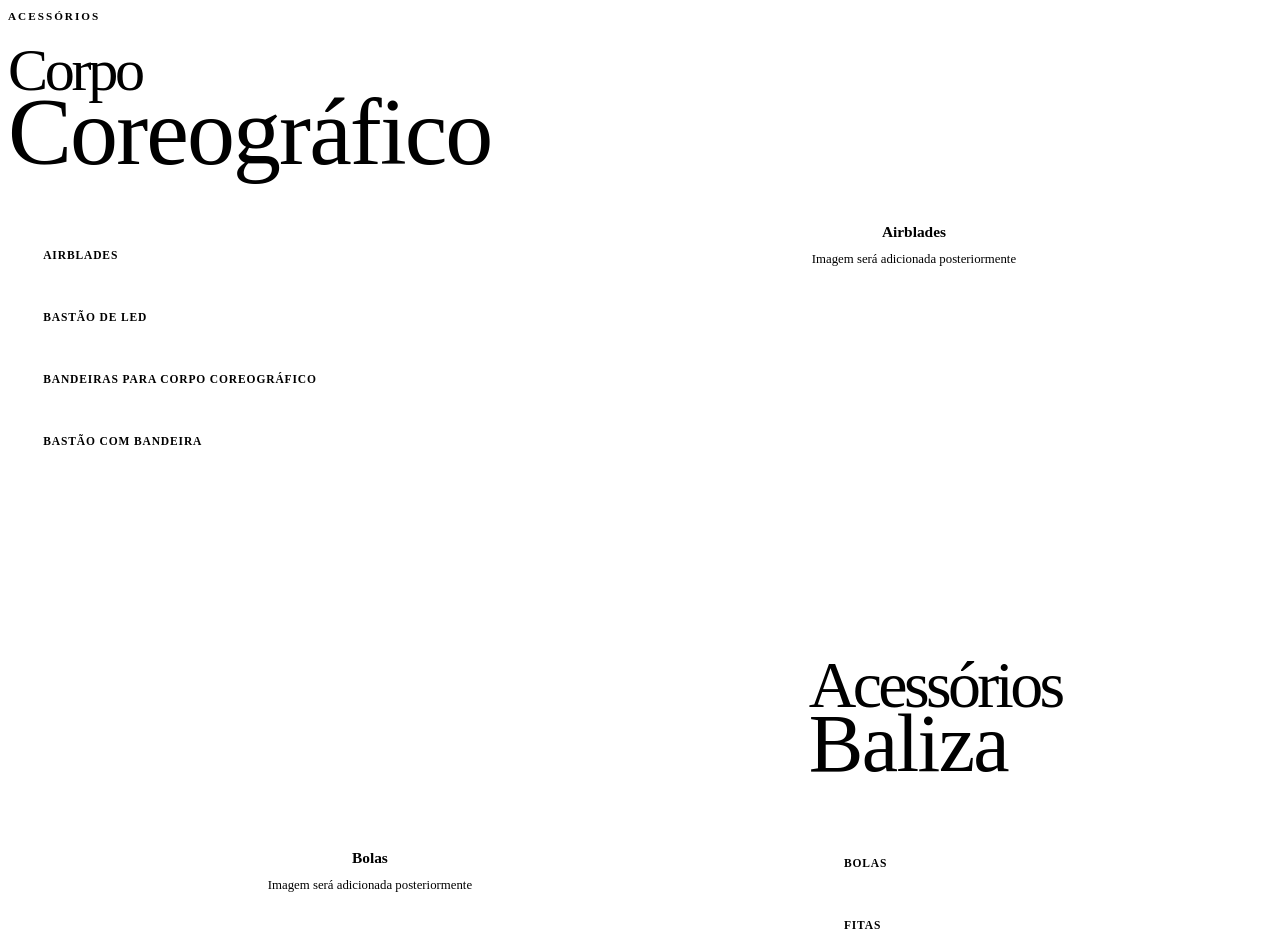
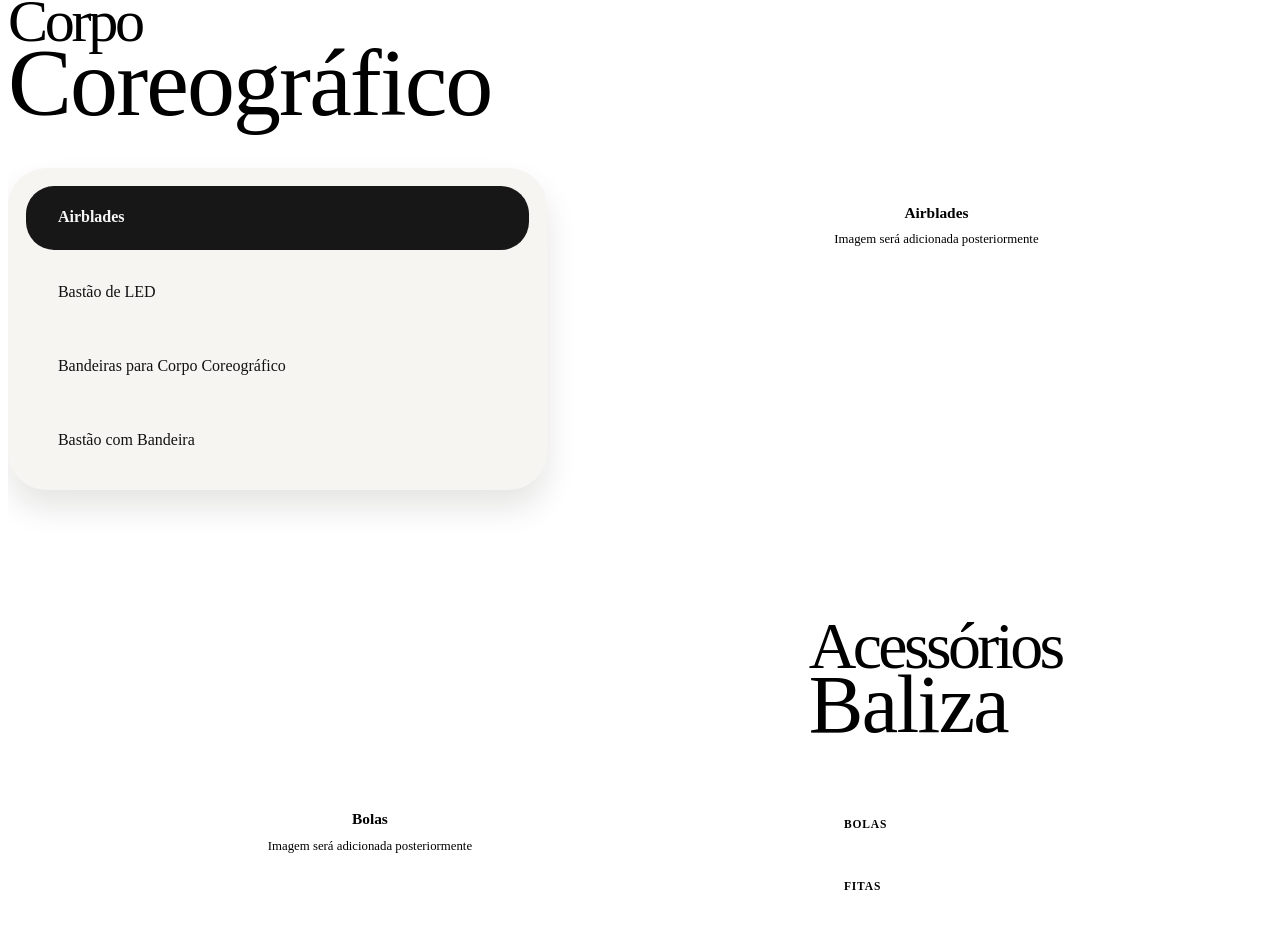
Before and after one commit to leobrasil777-lang/FeraProart-Website, a React (Vite) app: page /acessorios in a window 1280 px wide. Shown: the part 1062-2004 px from the top of the page. Built offline with nearby package versions, Linux system fonts and the light colour scheme; the HTML template or start-up script is replaced by a standard one.

Commit message:
Ajusta card de navegação do corpo coreográfico

```diff
--- a/src/pages/Acessorios/sections/CorpoCoreograficoSection/CorpoCoreograficoSection.css
+++ b/src/pages/Acessorios/sections/CorpoCoreograficoSection/CorpoCoreograficoSection.css
@@ -7,7 +7,7 @@
 
 .corpo-coreografico-section__layout {
   display: grid;
-  grid-template-columns: minmax(17rem, 0.8fr) minmax(30rem, 1.25fr);
+  grid-template-columns: minmax(24rem, 0.9fr) minmax(30rem, 1.2fr);
   align-items: center;
   gap: clamp(3rem, 7vw, 7rem);
 }
@@ -58,38 +58,38 @@
 .corpo-coreografico-section__tabs {
   display: flex;
   width: 100%;
+  min-width: 0;
   flex-direction: column;
-  gap: 0.625rem;
-  border: 1px solid var(--color-border);
-  border-radius: var(--radius-md);
-  padding: clamp(0.6rem, 1vw, 0.8rem);
-  background: rgba(255, 255, 255, 0.62);
-  box-shadow: var(--shadow-sm);
+  gap: clamp(0.35rem, 0.8vw, 0.75rem);
+  border: 0;
+  border-radius: clamp(1.75rem, 3vw, 2.75rem);
+  padding: clamp(0.75rem, 1.4vw, 1.15rem);
+  background: #f7f5f2;
+  box-shadow: 0 18px 32px rgba(20, 16, 12, 0.11);
 }
 
 .corpo-coreografico-section__tab {
   width: 100%;
-  min-height: 3.25rem;
-  border: 1px solid var(--color-border);
-  border-radius: var(--radius-sm);
-  padding: 0.9rem clamp(1rem, 1.8vw, 1.4rem);
-  background: var(--color-white);
-  color: var(--color-black);
+  min-height: clamp(3.5rem, 5vw, 4.75rem);
+  border: 0;
+  border-radius: clamp(1.25rem, 2.2vw, 2rem);
+  padding: clamp(0.9rem, 1.5vw, 1.25rem) clamp(1.25rem, 2.5vw, 2rem);
+  background: transparent;
+  box-shadow: none;
+  color: #111111;
   font-family: var(--font-primary);
-  font-size: clamp(0.72rem, 0.86vw, 0.82rem);
-  font-weight: 600;
-  letter-spacing: 0.075em;
-  line-height: 1.35;
+  font-size: clamp(0.9rem, 1.25vw, 1.1rem);
+  font-weight: 400;
+  letter-spacing: normal;
+  line-height: 1.3;
   text-align: left;
-  text-transform: uppercase;
-  white-space: normal;
-  overflow-wrap: anywhere;
-  transition: background-color 200ms ease, color 200ms ease, border-color 200ms ease;
+  text-transform: none;
+  white-space: nowrap;
+  transition: background-color 200ms ease, color 200ms ease;
 }
 
 .corpo-coreografico-section__tab:hover:not(.corpo-coreografico-section__tab--active) {
-  border-color: var(--color-silver-dark);
-  background: #faf9f6;
+  background: rgba(17, 17, 17, 0.045);
 }
 
 .corpo-coreografico-section__tab:focus-visible {
@@ -100,9 +100,10 @@
 }
 
 .corpo-coreografico-section__tab--active {
-  border-color: var(--color-black);
-  background: var(--color-black);
-  color: var(--color-white);
+  border: 0;
+  background: #171717;
+  color: #f7f7f7;
+  font-weight: 700;
 }
 
 .corpo-coreografico-section__viewer {
@@ -150,7 +151,7 @@
 
 @media (max-width: 68.75rem) {
   .corpo-coreografico-section__layout {
-    grid-template-columns: minmax(17rem, 0.85fr) minmax(25rem, 1.15fr);
+    grid-template-columns: minmax(22rem, 0.9fr) minmax(25rem, 1.1fr);
     gap: clamp(2.25rem, 5vw, 4rem);
   }
 }
@@ -193,6 +194,7 @@
 
   .corpo-coreografico-section__tab {
     min-height: 3.5rem;
+    white-space: normal;
   }
 
   .corpo-coreografico-section__viewer {
```
